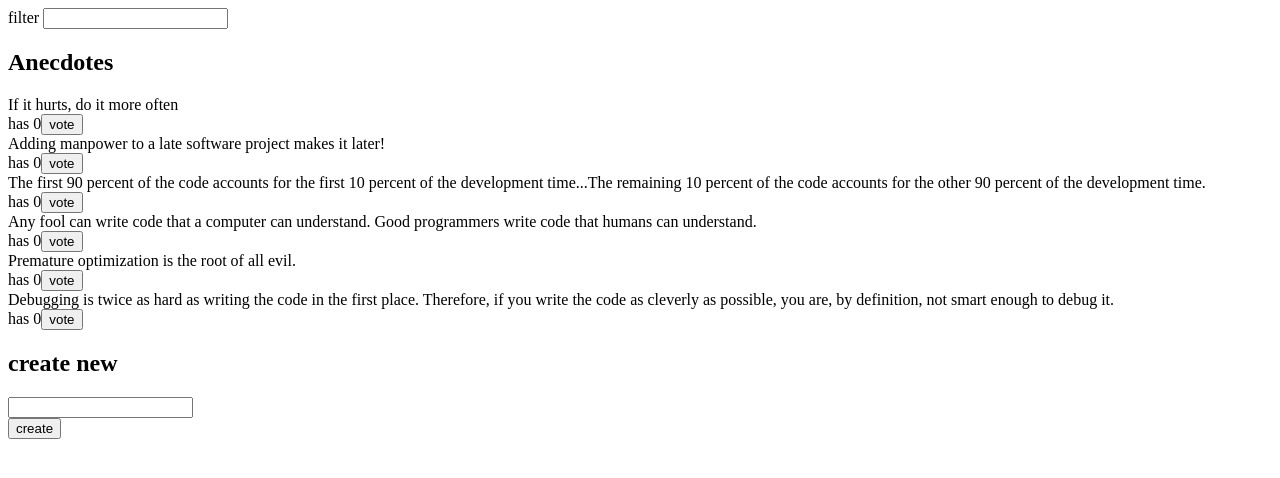
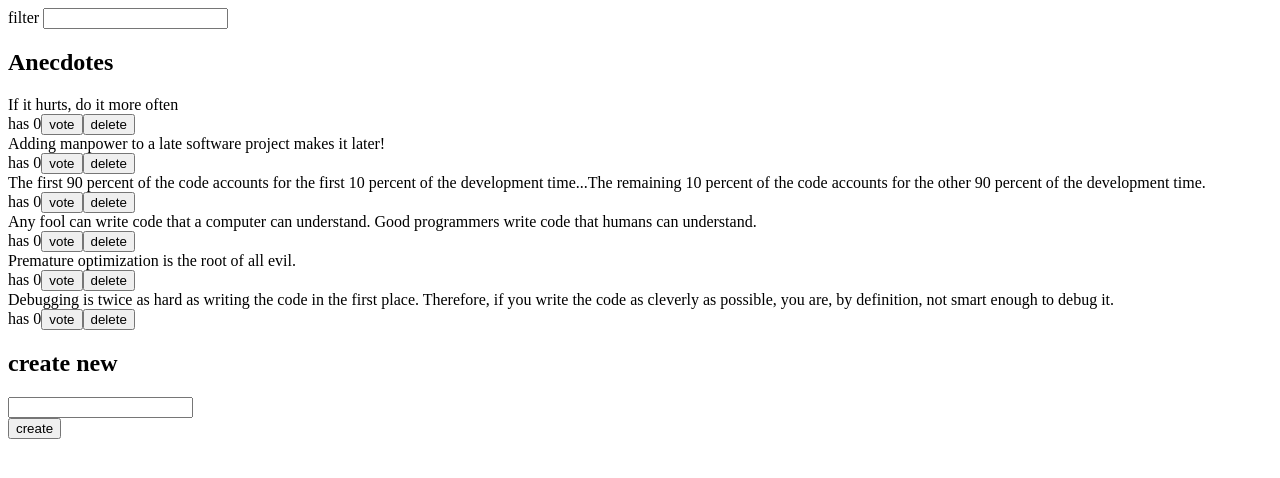
Before and after one commit to WhiskeyC0la/fullstackopen, a React (Vite) app in the folder part6/zustand-anecdotes/: page / in a window 1280 px wide. Shown: the top 478 px of the page. Built offline with nearby package versions, Linux system fonts and the light colour scheme; data requests are answered from the project's data file.

Commit message:
part6 exercise 6.11 anecdotes-zustand - implement anecdote deletion with Zustand and JSON Server

```diff
--- a/part6/zustand-anecdotes/src/components/AnecdoteList.jsx
+++ b/part6/zustand-anecdotes/src/components/AnecdoteList.jsx
@@ -3,7 +3,7 @@ import { useNotificationControl } from '../notificationStore'
 
 const AnecdoteList = () => {
   const anecdotes = useAnecdotes()
-  const { vote } = useAnecdoteActions()
+  const { vote, remove } = useAnecdoteActions()
   const { setNotification } = useNotificationControl()
   const sortedAnecdotes = anecdotes.toSorted((a, b) => b.votes - a.votes)
 
@@ -14,12 +14,19 @@ const AnecdoteList = () => {
           <div>{anecdote.content}</div>
             <div>
               has {anecdote.votes}
-              <button onClick={() => {
-                  vote(anecdote.id)
+              <button onClick={async () => {
+                  await vote(anecdote.id)
                   setNotification(`You voted '${anecdote.content}'`)
                 }
                 }>vote
               </button>
+              {anecdote.votes === 0 && (
+              <button onClick={async () => {
+                await remove(anecdote.id)
+                setNotification(`Anecdote '${anecdote.content}' was successfully removed`)
+              }}>delete
+              </button>
+              )}
           </div>
         </div>
       ))}
--- a/part6/zustand-anecdotes/src/services/anecdotes.js
+++ b/part6/zustand-anecdotes/src/services/anecdotes.js
@@ -40,4 +40,13 @@ const update = async (id, anecdote) => {
   return await response.json()
 }
 
-export default { getAll, createNew, update }
+const remove = async(id) => {
+  const response = await fetch(`${baseUrl}/${id}`, {
+    method: 'DELETE'
+  })
+  if(!response.ok) {
+    throw new Error('Failed to delete anecdote')
+  }
+}
+
+export default { getAll, createNew, update, remove }
--- a/part6/zustand-anecdotes/src/store.js
+++ b/part6/zustand-anecdotes/src/store.js
@@ -19,6 +19,12 @@ const useAnecdoteStore = create((set, get) => ({
       const newAnecdote = await anecdoteService.createNew(content)
       set(state => ({ anecdotes: state.anecdotes.concat(newAnecdote)}))
     },
+    remove: async id => {
+      await anecdoteService.remove(id)
+      set(state => ({
+        anecdotes: state.anecdotes.filter(a => a.id !== id)
+      }))
+    },
     setFilter: value => set({
       filter: value
     }),
```
